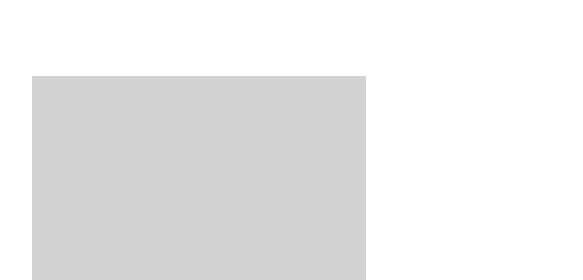
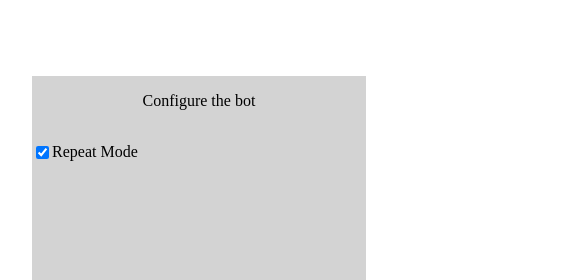
Before and after one commit to charles-claude/Embedded, a website: page templates/home.html in a window 1280 px wide. Shown: the top 280 px of the page, 163-746 px from the left. Drawn offline with Linux system fonts and the light colour scheme.

Commit message:
design xd

```diff
--- a/static/static.css
+++ b/static/static.css
@@ -6,7 +6,6 @@
 }
 .WeatherContainer {
     position: relative;
-    text-align: center;
     color: white;
     background-color: lightgray;
     border: 1 solid gray;
@@ -21,16 +20,19 @@
     justify-content: center;
 }
 
-.CoronaContainer {
-    border: 1 solid gray;
-    width: 30%;
-    background-color: lightgray;
+#ContainerTitle{
+    text-align: center;
+    color: black;
 }
 
-.AppTitle {
-    position: absolute;
-    top: 70%;
-    left: 50%;
-    transform: translate(-50%, -50%);
-    color: black
-  }
+.ParamContainer{
+    display: flex;
+    flex-direction: column;
+    margin-top: 10%;
+}
+
+.Param {
+    display: flex;
+    flex-direction: row;
+    color: black;
+}
--- a/templates/home.html
+++ b/templates/home.html
@@ -3,14 +3,24 @@
 <head>
   <meta charset="utf-8">
   <title>Document HTML</title>
-  <link rel="stylesheet" type="text/css" href="/static/static.css">
+  <link rel="stylesheet" type="text/css" href="../static/static.css">
 </head>
 <body>
     <div class="Container">
         <div class="WeatherContainer">
+            <div id="ContainerTitle">
+                <p>Configure the bot</p>
+            </div>
+            <div class="ParamContainer">
+                <div class="Param">
+                    <input type="checkbox" id="repeat" name="repeat"
+                    checked>
+                    <label for="repeat">Repeat Mode</label>
+                </div>
+            </div>
         </div>
         <div class="TimeContainer">
-            <iframe src="https://www.twitch.tv/embed/BjtuBOT/chat" frameborder="0" scrolling="no" height="500" width="350"></iframe>
+            <iframe src="https://www.twitch.tv/embed/nerilwyn/chat" frameborder="0" scrolling="no" height="500" width="350"></iframe>
         </div>
     </div>
 </body>
```
